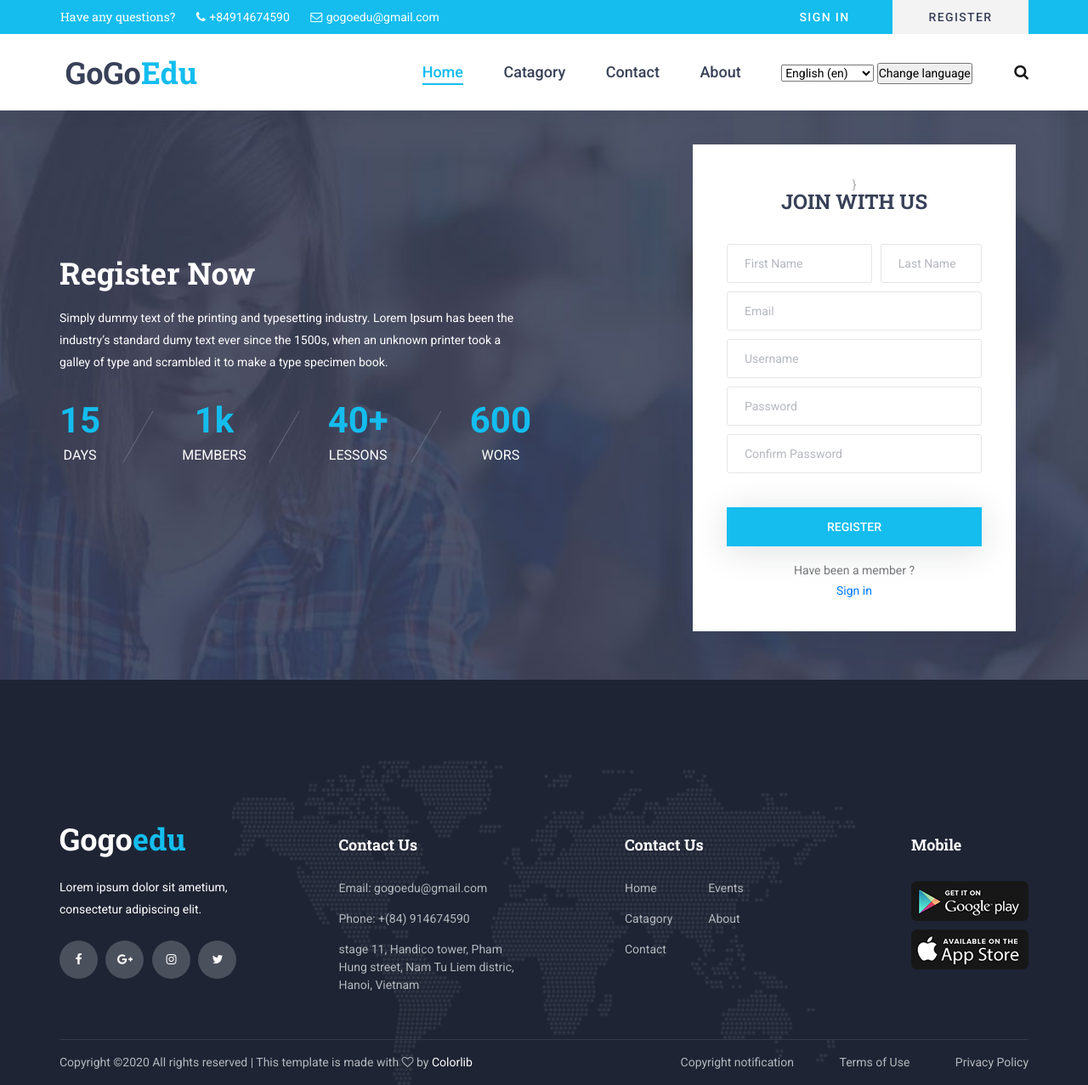
After one commit to tuantuan98/hn-naitei18-python-els, a Django app: page /gogoedu/register/ in a window 1280 px wide. The commit adds this page. Shown: the whole page at 85% size. Run offline with Django 3.2, Linux system fonts and the light colour scheme; some libraries are stand-ins or nearby versions.

Commit message:
User Register

```diff
--- a/elearning/__init__.py
+++ /dev/null
@@ -1,3 +0,0 @@
-import pymysql
-
-pymysql.install_as_MySQLdb()
--- a/elearning/settings.py
+++ b/elearning/settings.py
@@ -140,4 +140,5 @@ STATIC_ROOT = os.path.join(BASE_DIR, 'staticfiles')
 # https://warehouse.python.org/project/whitenoise/
 STATICFILES_STORAGE = 'whitenoise.storage.CompressedManifestStaticFilesStorage'
 LOGIN_REDIRECT_URL = '/'
+LOGOUT_REDIRECT_URL = '/'
 EMAIL_BACKEND = 'django.core.mail.backends.console.EmailBackend'
--- a/elearning/urls.py
+++ b/elearning/urls.py
@@ -29,14 +29,13 @@ from gogoedu.views import change_language
 
 
 urlpatterns = [
-    path('change_language/',
-         change_language,
-         name='change_language')
-]
+    path('change_language/', change_language, name='change_language')
+] + static(settings.STATIC_URL, document_root=settings.STATIC_ROOT)
 
 urlpatterns += i18n_patterns(
     path('admin/', admin.site.urls),
-    path('',include('gogoedu.urls')),
+    path('gogoedu/', include('gogoedu.urls')),
+    path('', RedirectView.as_view(url='gogoedu/')),
     path('accounts/', include('django.contrib.auth.urls')),
     prefix_default_language=False,
 )
--- /dev/null
+++ b/gogoedu/forms.py
@@ -0,0 +1,26 @@
+from django import forms
+from django.contrib.auth.forms import UserCreationForm
+from gogoedu.models import myUser
+from django.utils.translation import gettext as _
+
+
+class RegisterForm(UserCreationForm):
+    first_name = forms.CharField(max_length=150, required=True)
+    last_name = forms.CharField(max_length=30, required=True)
+    email = forms.EmailField(max_length=255, required=True)
+    password1 = forms.CharField(
+        label=_("Password"),
+        strip=False,
+        widget=forms.PasswordInput(attrs={'autocomplete': 'new-password'}),
+        # help_text=password_validation.password_validators_help_text_html(),
+    )
+
+    class Meta:
+        model = myUser
+        fields = ["username", "first_name", "last_name", "email", "password1", "password2"]
+
+    def clean(self):
+        email = self.cleaned_data.get('email')
+        if myUser.objects.filter(email=email):
+            raise forms.ValidationError(_("Email existed. Please try again"))
+        return self.cleaned_data
--- /dev/null
+++ b/gogoedu/static/styles/header.css
@@ -0,0 +1,34 @@
+.login_button
+{
+	width: 160px;
+	height: 100%;
+	background: #14bdee;
+	text-align: center;
+    text-transform: uppercase;
+    letter-spacing: 0.1em;
+}
+.register_button
+{
+	width: 160px;
+	height: 100%;
+	background: #f3f3f3;
+	text-align: center;
+    text-transform: uppercase;
+    letter-spacing: 0.1em;
+}
+.register_button a
+{
+	display: block;
+	font-size: 14px;
+	font-weight: 500;
+	line-height: 40px;
+	color: #384158;
+}
+.login_button a
+{
+	display: block;
+	font-size: 14px;
+	font-weight: 500;
+	line-height: 40px;
+	color: white;
+}
--- /dev/null
+++ b/gogoedu/static/styles/registration.css
@@ -0,0 +1,206 @@
+.counter
+{
+	width: 100%;
+    height: 700px;
+    margin-top: 100px;
+	background: #FFFFFF;
+	z-index: 2;
+}
+.counter_background
+{
+    background-image: url(../images/counter_background.jpg);
+	position: absolute;
+	top: 0;
+	left: 0;
+	width: 100%;
+	height: 100%;
+	background-repeat: no-repeat;
+	background-size: cover;
+	background-position: center center;
+}
+.counter_content
+{
+	padding-top: 200px;
+	padding-bottom: 125px;
+}
+.counter_title
+{
+	font-family: 'Roboto Slab', serif;
+	color: #FFFFFF;
+	font-weight: 700;
+}
+.counter_text
+{
+	margin-top: 19px;
+}
+.counter_text p
+{
+	color: #FFFFFF;
+}
+.milestones
+{
+	margin-top: 39px;
+}
+.milestone
+{
+	text-align: center;
+}
+.milestone:not(:last-child)::after
+{
+	display: block;
+	position: absolute;
+	top: 0;
+	right: -45px;
+	width: 1px;
+	height: 70px;
+	background: rgba(255,255,255,0.2);
+	content: '';
+	-webkit-transform: rotate(30deg);
+	-moz-transform: rotate(30deg);
+	-ms-transform: rotate(30deg);
+	-o-transform: rotate(30deg);
+	transform: rotate(30deg);
+
+}
+.milestone_counter
+{
+	font-size: 42px;
+	font-weight: 700;
+	line-height: 0.75;
+	color: #14bdee;
+}
+.milestone_text
+{
+	font-size: 16px;
+	font-weight: 400;
+	color: #FFFFFF;
+	text-transform: uppercase;
+	margin-top: 14px;
+}
+.counter_form
+{
+	position: absolute;
+	top: 0;
+	right: 30px;
+	width: 380px;
+	height: 100%;
+	background: #FFFFFF;
+	padding-left: 40px;
+	padding-right: 40px;
+	box-shadow: 0px 5px 40px rgba(29,34,47,0.15);
+    margin-top: 70px;
+}
+.form-row
+{
+	margin-bottom: 10px;
+}
+.counter_form_content
+{
+	display: block;
+	position: relative;
+	width: 100%;
+	height: 90%;
+}
+.counter_form_title
+{
+	font-family: 'Roboto Slab', serif;
+	font-size: 24px;
+	font-weight: 700;
+	color: #384158;
+	text-transform: uppercase;
+	line-height: 0.75;
+	margin-bottom: 41px;
+}
+.counter_input
+{
+	width: 100%;
+	height: 46px;
+	border: solid 1px #e5e5e5;
+	border-radius: 3px;
+	padding-left: 20px;
+	outline: none;
+	color: #384158;
+	font-size: 14px;
+}
+.counter_input:not(:last-child)
+{
+	margin-bottom: 10px;
+}
+.counter_text_input
+{
+	height: 90px;
+	padding-top: 10px;
+}
+.counter_options
+{
+	position: relative;
+	-webkit-appearance: none;
+    -moz-appearance: none;
+    -ms-appearance: none;
+    -o-appearance: none;
+    appearance: none;
+    -webkit-box-shadow: 0px 0px 0px rgba(0, 0, 0, 0);
+	-webkit-user-select: none;
+	background-image: url(../images/down.png);
+	background-position: center right;
+	background-repeat: no-repeat;
+}
+.counter_input::-webkit-input-placeholder,
+.counter_text_input::-webkit-input-placeholder
+{
+	font-size: 14px !important;
+	font-weight: 400 !important;
+	color: #b5b8be !important;
+}
+.counter_input:-moz-placeholder,
+.counter_text_input:-moz-placeholder
+{
+	font-size: 14px !important;
+	font-weight: 400 !important;
+	color: #b5b8be !important;
+}
+.counter_input::-moz-placeholder,
+.counter_text_input::-moz-placeholder
+{
+	font-size: 14px !important;
+	font-weight: 400 !important;
+	color: #b5b8be !important;
+}
+.counter_input:-ms-input-placeholder,
+.counter_text_input:-ms-input-placeholder
+{
+	font-size: 14px !important;
+	font-weight: 400 !important;
+	color: #b5b8be !important;
+}
+.counter_input::input-placeholder,
+.counter_text_input::input-placeholder
+{
+	font-size: 14px !important;
+	font-weight: 400 !important;
+	color: #b5b8be !important;
+}
+.counter_form_button
+{
+	width: 100%;
+	height: 46px;
+	color: #FFFFFF;
+	font-size: 14px;
+	font-weight: 500;
+	text-transform: uppercase;
+	border: none;
+	outline: none;
+	background: #14bdee;
+	cursor: pointer;
+	margin-top: 30px;
+	box-shadow: 0px 5px 40px rgba(29,34,47,0.15);
+	-webkit-transition: all 200ms ease;
+	-moz-transition: all 200ms ease;
+	-ms-transition: all 200ms ease;
+	-o-transition: all 200ms ease;
+	transition: all 200ms ease;
+}
+.counter_form_button:hover
+{
+	box-shadow: 0px 5px 40px rgba(29,34,47,0.45);
+}
--- a/gogoedu/templates/base_generic.html
+++ b/gogoedu/templates/base_generic.html
@@ -8,7 +8,13 @@
     <meta name="viewport" content="width=device-width, initial-scale=1">
     {% load static %}
     <link rel="stylesheet" type="text/css" href="{% static 'styles/bootstrap4/bootstrap.min.css' %}">
-    <link href="{% static 'plugins/font-awesome-4.7.0/css/font-awesome.min.css' %}" rel="stylesheet" type="text/css">
+	<link rel="stylesheet" type="text/css" href="{% static 'plugins/font-awesome-4.7.0/css/font-awesome.min.css' %}" >
+	<link rel="stylesheet" type="text/css" href="{% static 'plugins/OwlCarousel2-2.2.1/owl.carousel.css' %}">
+	<link rel="stylesheet" type="text/css" href="{% static 'plugins/OwlCarousel2-2.2.1/owl.theme.default.css' %}">
+	<link rel="stylesheet" type="text/css" href="{% static 'plugins/OwlCarousel2-2.2.1/animate.css' %}">
+	<link rel="stylesheet" type="text/css" href="{% static 'styles/main_styles.css' %}">
+	<link rel="stylesheet" type="text/css" href="{% static 'styles/responsive.css' %}">
+    <link rel="stylesheet" type="text/css" href="{% static 'styles/header.css' %}">
     {% block css %}{% endblock %}
 
 </head>
@@ -18,12 +24,25 @@
 
         {% block content %}{% endblock %}
 
-        {% include "footer.html" %}
-
+        {% block footer %}
+            <footer class="footer">
+                {% include "footer.html" %}
+            </footer>
+        {% endblock %}
     </div>
-<script src="{% static 'js/jquery-3.2.1.min.js' %}"></script>
-<script src="{% static 'styles/bootstrap4/popper.js' %}"></script>
-<script src="{% static 'styles/bootstrap4/bootstrap.min.js' %}"></script>
-{% block plugin %}{% endblock%}
+    {% block plugin %}
+        <script src="{% static 'js/jquery-3.2.1.min.js'%}"></script>
+        <script src="{% static 'styles/bootstrap4/popper.js'%}"></script>
+        <script src="{% static 'styles/bootstrap4/bootstrap.min.js'%}"></script>
+        <script src="{% static 'plugins/greensock/TweenMax.min.js'%}"></script>
+        <script src="{% static 'plugins/greensock/TimelineMax.min.js'%}"></script>
+        <script src="{% static 'plugins/scrollmagic/ScrollMagic.min.js'%}"></script>
+        <script src="{% static 'plugins/greensock/animation.gsap.min.js'%}"></script>
+        <script src="{% static 'plugins/greensock/ScrollToPlugin.min.js'%}"></script>
+        <script src="{% static 'plugins/OwlCarousel2-2.2.1/owl.carousel.js'%}"></script>
+        <script src="{% static 'plugins/easing/easing.js'%}"></script>
+        <script src="{% static 'plugins/parallax-js-master/parallax.min.js'%}"></script>
+        <script src="{% static 'js/custom.js'%}"></script>
+    {% endblock %}
 </body>
 </html>
--- a/gogoedu/templates/header.html
+++ b/gogoedu/templates/header.html
@@ -1,6 +1,6 @@
 {% load static %}
+{% load i18n %}
 	<!-- Header -->
-{% load i18n %}
 	<header class="header">
 
 		<!-- Top Bar -->
@@ -9,7 +9,7 @@
 				<div class="container">
 					<div class="row">
 						<div class="col">
-							<div class="top_bar_content d-flex flex-row align-items-center justify-content-start">
+							<div class="top_bar_content d-flex flex-row align-items-center justify-content-between">
 								<ul class="top_bar_contact_list">
 									<li><div class="question">Have any questions?</div></li>
 									<li>
@@ -22,12 +22,22 @@
 									</li>
 								</ul>
 								{% if user.is_authenticated %}
-									<div class="login_button" style="margin-left: 400px;"><a href="{% url 'logout' %}">Log out</a></div>
-									<div class="login_button"><a href="{% url 'profile-detail' user.id %}">see proflie</a></div>
-
+								<div class="d-flex flex-row align-items-center justify-content-end">
+									<div class="top_bar_login">
+										<div class="login_button"><a href="{% url 'logout' %}">{% trans 'Log out' %}</a></div>
+									</div>
+									<div class="top_bar_login ml-auto">
+										<div class="register_button"><a href="{% url 'profile-detail' user.id %}">{{user.username}}</a></div>
+									</div>
+								</div>
 								{% else %}
-								<div class="top_bar_login ml-auto">
-									<div class="login_button"><a href="{% url 'login' %}?next={{request.path}}">{% trans 'Register or Login' %}</a></div>
+								<div class="d-flex flex-row align-items-center justify-content-end">
+									<div class="top_bar_login">
+										<div class="login_button"><a href="{% url 'login' %}?next={{request.path}}">{% trans 'Sign in' %}</a></div>
+									</div>
+									<div class="top_bar_login ml-auto">
+										<div class="register_button"><a href="{% url 'register' %}">{% trans 'Register' %}</a></div>
+									</div>
 								</div>
 								{% endif %}
 
@@ -45,8 +55,8 @@
 					<div class="col">
 						<div class="header_content d-flex flex-row align-items-center justify-content-start">
 							<div class="logo_container">
-								<a href="#">
-									<div class="logo_text">Gogo<span>edu</span></div>
+								<a href="{% url 'index' %}">
+									<div class="logo_text">GoGo<span>Edu</span></div>
 								</a>
 							</div>
 							<nav class="main_nav_contaner ml-auto">
--- a/gogoedu/urls.py
+++ b/gogoedu/urls.py
@@ -3,5 +3,6 @@ from . import views
 
 urlpatterns = [
 	path('', views.index, name='index'),
+	path('register/', views.register, name='register'),
 	path('profile/<int:pk>', views.Profile.as_view(), name='profile-detail'),
 ]
--- a/gogoedu/views.py
+++ b/gogoedu/views.py
@@ -1,20 +1,16 @@
-from django.shortcuts import render
 from django.http import HttpResponseRedirect
-from django.conf import settings
-
-
-# Create your views here.
+from django.shortcuts import render, redirect
+from django.urls import reverse
+from .forms import RegisterForm
 from gogoedu.models import myUser
 from django.views import generic
-from django.contrib.auth.decorators import login_required
-from django.contrib.auth.mixins import LoginRequiredMixin
-from django.contrib.auth.decorators import permission_required
-from django.contrib.auth.mixins import PermissionRequiredMixin
-from django.contrib.admin.views.decorators import staff_member_required
+from django.conf import settings
+from django.contrib.auth import login, authenticate
 
 
 def index(request):
-	 return render(request, 'index.html')
+    return render(request, 'index.html')
+
 
 def change_language(request):
     response = HttpResponseRedirect('/')
@@ -33,5 +29,22 @@ def change_language(request):
             response.set_cookie(settings.LANGUAGE_COOKIE_NAME, language)
     return response
 
+
 class Profile(generic.DetailView):
-	model = myUser
+    model = myUser
+
+
+def register(request):
+    if request.method == "POST":
+        form = RegisterForm(request.POST)
+        if form.is_valid():
+            form.save()
+            # username = form.cleaned_data.get('username')
+            # raw_password = form.cleaned_data.get('password1')
+            # user = authenticate(username=username, password=raw_password)
+            # login(request, user)
+            return HttpResponseRedirect(reverse('index'))
+    else:
+        form = RegisterForm()
+
+    return render(request, "registration/register.html", {"form": form})
--- /dev/null
+++ b/templates/registration/register.html
@@ -0,0 +1,97 @@
+{% extends "base_generic.html" %}
+{% load i18n %}
+{% load static %}
+{% block css %}
+	<link rel="stylesheet" type="text/css" href="{% static 'styles/registration.css' %}">
+{% endblock %}
+{% block content %}
+    <div class="counter">
+		<div class="counter_background" style="background-image:url({% static 'images/counter_background.jpg' %})"></div>
+		<div class="container">
+			<div class="row">
+				<div class="col-lg-6">
+					<div class="counter_content">
+						<h2 class="counter_title">Register Now</h2>
+						<div class="counter_text"><p>Simply dummy text of the printing and typesetting industry. Lorem Ipsum has been the industry’s standard dumy text ever since the 1500s, when an unknown printer took a galley of type and scrambled it to make a type specimen book.</p></div>
+
+						<!-- Milestones -->
+
+						<div class="milestones d-flex flex-md-row flex-column align-items-center justify-content-between">
+
+							<!-- Milestone -->
+							<div class="milestone">
+								<div class="milestone_counter" data-end-value="15">0</div>
+								<div class="milestone_text">Days</div>
+							</div>
+
+							<!-- Milestone -->
+							<div class="milestone">
+								<div class="milestone_counter" data-end-value="1" data-sign-after="k">0</div>
+								<div class="milestone_text">Members</div>
+							</div>
+
+							<!-- Milestone -->
+							<div class="milestone">
+								<div class="milestone_counter" data-end-value="40" data-sign-after="+">0</div>
+								<div class="milestone_text">Lessons</div>
+							</div>
+
+							<!-- Milestone -->
+							<div class="milestone">
+								<div class="milestone_counter" data-end-value="600">0</div>
+								<div class="milestone_text">Wors</div>
+							</div>
+
+						</div>
+					</div>
+
+				</div>
+			</div>
+
+			<div class="counter_form">
+				<div class="row fill_height">
+					<div class="col fill_height d-flex flex-column justify-content-center">
+						<form class="counter_form_content d-flex flex-column align-items-center justify-content-center" action="" method="post" >
+							{% csrf_token %}
+							{% if form.errors %}
+								{% for field in form %}
+									{% for error in field.errors %}
+										<div class="form-alert text-center mb-2 w-100">
+											<strong>{{ error|escape }}</strong>
+										</div>
+									{% endfor %}
+								{% endfor %}
+								{% for error in form.non_field_errors %}
+									<div class="form-alert text-center mb-2 w-100">
+										<strong>{{ error|escape }}</strong>
+									</div>
+								{% endfor %}
+							{% else %}}
+								<div class="counter_form_title">Join with us</div>
+							{% endif %}
+							<div class="form-row">
+								<div class="col-12 col-md-12 col-lg-7">
+									<!-- First name -->
+									<input type="text" name="first_name" class="counter_input" placeholder="First Name" required="required">
+								</div>
+								<div class="col-12 col-md-12 col-lg-5 mt-2 mt-lg-0">
+									<!-- Last name -->
+									<input type="text" name="last_name" class="counter_input" placeholder="Last Name" required="required">
+								</div>
+							</div>
+							<input type="email" name="email" class="counter_input" placeholder="Email" required="required">
+							<input type="text" name="username" class="counter_input" placeholder="Username" required="required">
+							<input type="password" name="password1" class="counter_input" placeholder="Password" required="required">
+							<input type="password" name="password2" class="counter_input" placeholder="Confirm Password" required="required">
+							<button type="submit" class="counter_form_button">Register</button>
+							<p  class="mt-3"> Have been a member ? </p>
+								<a href="">Sign in</a>
+
+						</form>
+					</div>
+				</div>
+			</div>
+
+		</div>
+	</div>
+{% endblock %}
```
Also changed, not shown: gogoedu/models.py (+32 -23 lines), gogoedu/templates/gogoedu/myuser_detail.html (+0 -8 lines), gogoedu/templates/index.html (+0 -19 lines), templates/registration/logged_out.html (deleted, +0 -79 lines), templates/registration/login.html (+5 -21 lines), gogoedu/static/styles/main_styles.css (line endings or trailing spaces), 1 other file.
